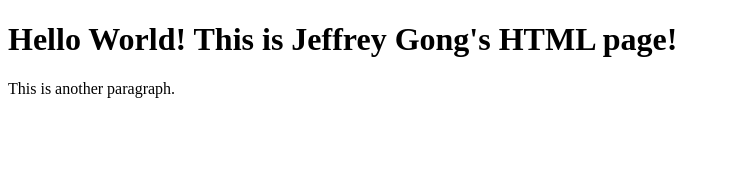
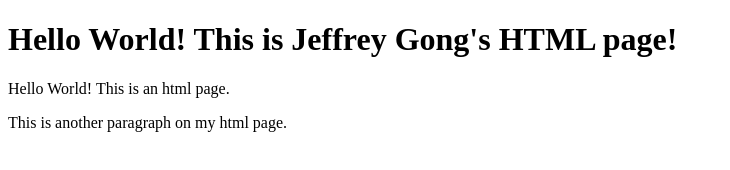
Before and after one commit to BeifanGong/iffall2023, a plain HTML site: page hello/index.html in a window 1280 px wide. Shown: the whole page, without its empty margins (0-730 px from the left). Drawn offline with Linux system fonts and the light colour scheme.

Commit message:
Update index.html

```diff
--- a/hello/index.html
+++ b/hello/index.html
@@ -7,6 +7,7 @@
 </head>
 <body>
     <h1>Hello World! This is Jeffrey Gong's HTML page!</h1>
-    <p>This is another paragraph.</p>
+    <p>Hello World! This is an html page.</p>
+    <p>This is another paragraph on my html page.</p>
 </body>
 </html>
```
